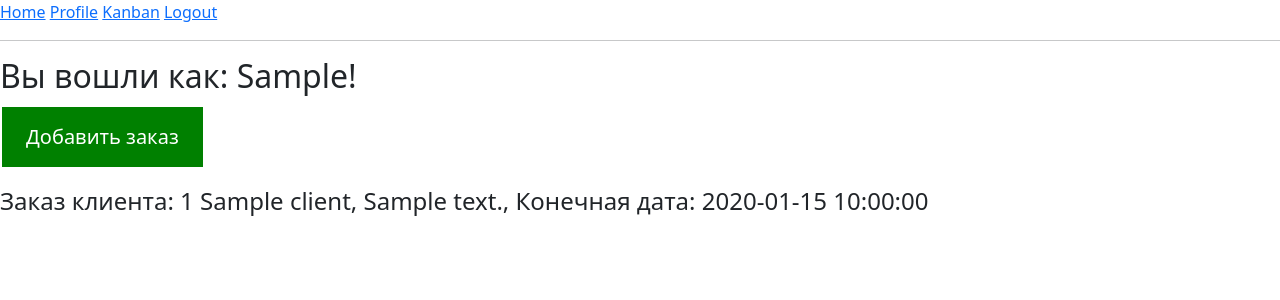
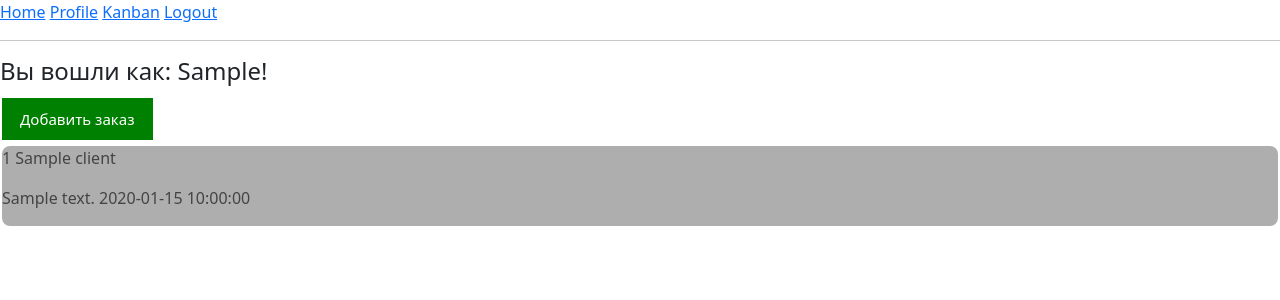
Before and after one commit to radeon3850/ERP, a Flask app: page / in a window 1280 px wide. Shown: the top 300 px of the page. Run offline with Flask 2, Linux system fonts and the light colour scheme; a user stored in the database is signed in; tables that the repository leaves empty hold one stand-in row (values such as "Sample post"); parts of the project's set-up code (start-up, migrations or seed data) failed here and were passed over; some libraries are stand-ins or nearby versions.

```diff
--- a/app/models.py
+++ b/app/models.py
@@ -124,7 +124,7 @@ class OrderClient (db.Model):
     clients_id = db.Column(db.Integer, db.ForeignKey('clients.id'), nullable=False) # relationship to table "clients" meny to one
 
     def __repr__(self):
-        return f'Заказ клиента: {self.id} {self.title_order}, {self.address}, Конечная дата: {self.deadline}'
+        return f'Заказ №: {self.id} {self.title_order}, {self.address}, Конечная дата: {self.deadline}'
 
 
 # create table Oreder of Manufacture(product), all column besides id - have type Boollean
@@ -136,7 +136,6 @@ class OrderManufacture (db.Model):
     montag = db.Column(db.Boolean, default=False, nullable=False)
     vidacha = db.Column(db.Boolean, default=False, nullable=False)
     oreder_of_client = db.Column(db.Integer, db.ForeignKey('order_client.id'), nullable=False)
-
 
 
 # table about assigns work on the slab
@@ -174,7 +173,6 @@ class PreProduct (db.Model):
     number_order_client = db.Column(db.Integer, db.ForeignKey('order_client.id'), nullable=False)
     work_type = db.Column(db.Integer, db.ForeignKey('works.id'), nullable=False)
 
-
 #create table performance_work
 class PerformanceWork(db.Model):
     id = db.Column(db.Integer, primary_key=True)
--- a/app/routes.py
+++ b/app/routes.py
@@ -1,11 +1,11 @@
 # -*- coding: utf-8 -*-
 import flask
 import flask_sqlalchemy
-from flask import render_template, flash, redirect, url_for, request, g
+from flask import render_template, flash, redirect, url_for, request
 from flask_login import login_user, logout_user, current_user, login_required
 from werkzeug.urls import url_parse
 from app import app, db
-from app.forms import LoginForm, RegistrationForm,AddClient ,AddOrder
+from app.forms import LoginForm, RegistrationForm,AddClient ,AddOrder, Checkbox
 from app.models import User, Clients, OrderClient
 
 
@@ -13,8 +13,8 @@ from app.models import User, Clients, OrderClient
 @app.route('/index')
 @login_required
 def index():
-    order_by_client = OrderClient.query.all()
-    return render_template('index.html', title='Главная', order_by_client=order_by_client)
+    client_order= OrderClient.query.all()
+    return render_template('index.html', title='Главная', client_order=client_order)
 
 
 @app.route('/login', methods=['GET', 'POST'])
@@ -79,9 +79,10 @@ def add_order():
             db.session.add(client)  # add data to table Client
             db.session.commit() # connect to data base
             flash('Клиент добавлен в базу')
+            flash('Клиент добавлен в базу')
             return redirect(url_for('add_order'))
     form = AddOrder()
-    form.client_id.choices = [(client.id, (client.first_name, client.last_name, client.phone_number)) for client in # update data from table Client for choices flask-form (AddOrder)
+    form.client_id.choices = [(client.id, " ".join((client.first_name, client.last_name, client.phone_number)))for client in # update data from table Client for choices flask-form (AddOrder)
                               (db.session.query(Clients).all())]
     if 'name_order' in request.form: # Chesk that flask-form (AddOrder) from add_order send data
         if form.is_submitted():
@@ -96,9 +97,18 @@ def add_order():
 
 
 @app.route('/kanban')
+@login_required
 def kanban():
     posts = [
         {'worker': 'Starchenko', 'body': ' wokr with slab №1'},
         {'worker': 'Ivanov', 'body': ' wokr with part №5'}
     ]
     return render_template("kanban.html", title='Заполните форму для создания заказа',  posts=posts )
+
+@app.route('/order_client', methods=['GET', 'POST'])
+@login_required
+def order_client():
+    form=Checkbox()
+    q=request.args.get('q')
+    order_client = OrderClient.query.get(q)
+    return render_template("order_client.html", title="Заказ клиента", order_client=order_client, form=form )
--- a/app/templates/add_order.html
+++ b/app/templates/add_order.html
@@ -121,7 +121,9 @@
                 {{form.client_id.label}}<br>
             </span>
             </h3>
-            {{form.client_id}}<br>
+
+                {{form.client_id }}<br>
+
         </p>
         <p>
             {{ form.name_order.label }}<br>
--- a/app/templates/index.html
+++ b/app/templates/index.html
@@ -1,29 +1,99 @@
 {% extends "base.html" %}
 
-
 {% block content %}
-
- <h2> Вы вошли как: {{ current_user.first_name }}!</h2>
-    <style>
+ <h4> Вы вошли как: {{ current_user.first_name }}!</h4>
+<style>
       .button {
       background-color: green;
       border: none;
       color: white;
-      padding: 15px 24px;
+      padding: 10px 18px;
       text-align: center;
       text-decoration: none;
       display: inline-block;
-      font-size: 20px;
+      font-size: 15px;
       margin: 4px 2px;
       cursor: pointer;
       }
-    </style>
+         /* Style the buttons that are used to open and close the accordion panel */
+    .accordion {
+        background-color: #eee;
+        color: #444;
+        cursor: pointer;
+        padding: 10px;
+        width: 100%;
+        text-align: left;
+        border: none;
+        outline: none;
+        transition: 0.4s;
+    }
 
-    <form action="{{ url_for('add_order') }}" method="get" target="_blank">
-        <button type="submit" class="button"> Добавить заказ </button>
+    /* Add a background color to the button if it is clicked on (add the .active class with JS), and when you move the mouse over it (hover) */
+    .active, .accordion:hover {
+        background-color: #ccc;
+    }
+
+    /* Style the accordion panel. Note: hidden by default */
+    .panel {
+    padding: 0 18px;
+    background-color: white;
+    max-height: 0;
+    overflow: hidden;
+    transition: max-height 0.2s ease-out;
+    }
+    .accordion:after {
+    content: '\02795'; /* Unicode character for "plus" sign (+) */
+    font-size: 0px;
+    color: #777;
+    float: right;
+    margin-left: 5px;
+    }
+
+.active:after {
+    content: "\2796"; /* Unicode character for "minus" sign (-) */
+    }
+    #rcorners2 {
+      border-radius: 10px;
+      border: 2px solid white;
+      background: #AEAEAE;
+      padding: 0px;
+      width: 100%;
+      height: auto;}
+</style>
+
+<form action="{{ url_for('add_order') }}" method="get" target="_blank">
+    <button type="submit" class="button"> Добавить заказ </button>
+</form>
+
+{% for order in client_order %}
+<button class="accordion" id="rcorners2">
+    <p> {{ order.id }} {{ order.title_order }} </p>
+    <p>{{ order.address }} {{ order.deadline }}</p>
+</button>
+
+<div class="panel">
+  <div> <strong><p>{{ order }}</p></strong> </div>
+    <form action="{{ url_for('order_client') }}" method="get" target="_blank">
+        <button type="submit", name="q" value="{{order.id}}"> Перейти в заказ </button>
     </form>
-    {% for order in order_by_client %}
-    <div><p><h4>{{ order }}</h4></p></div>
-    {% endfor %}
+</div>
+{% endfor %}
+
+<script>
+var acc = document.getElementsByClassName("accordion");
+var i;
+
+for (i = 0; i < acc.length; i++) {
+  acc[i].addEventListener("click", function() {
+    this.classList.toggle("active");
+    var panel = this.nextElementSibling;
+    if (panel.style.maxHeight){
+      panel.style.maxHeight = null;
+    } else {
+      panel.style.maxHeight = panel.scrollHeight + "px";
+    }
+  });
+}
+</script>
 
 {% endblock %}
```
Also changed, not shown: app/forms.py (+10 -3 lines), test/test.py (deleted, +0 -38 lines), erp.db, test/students.sqlite3 (deleted).
